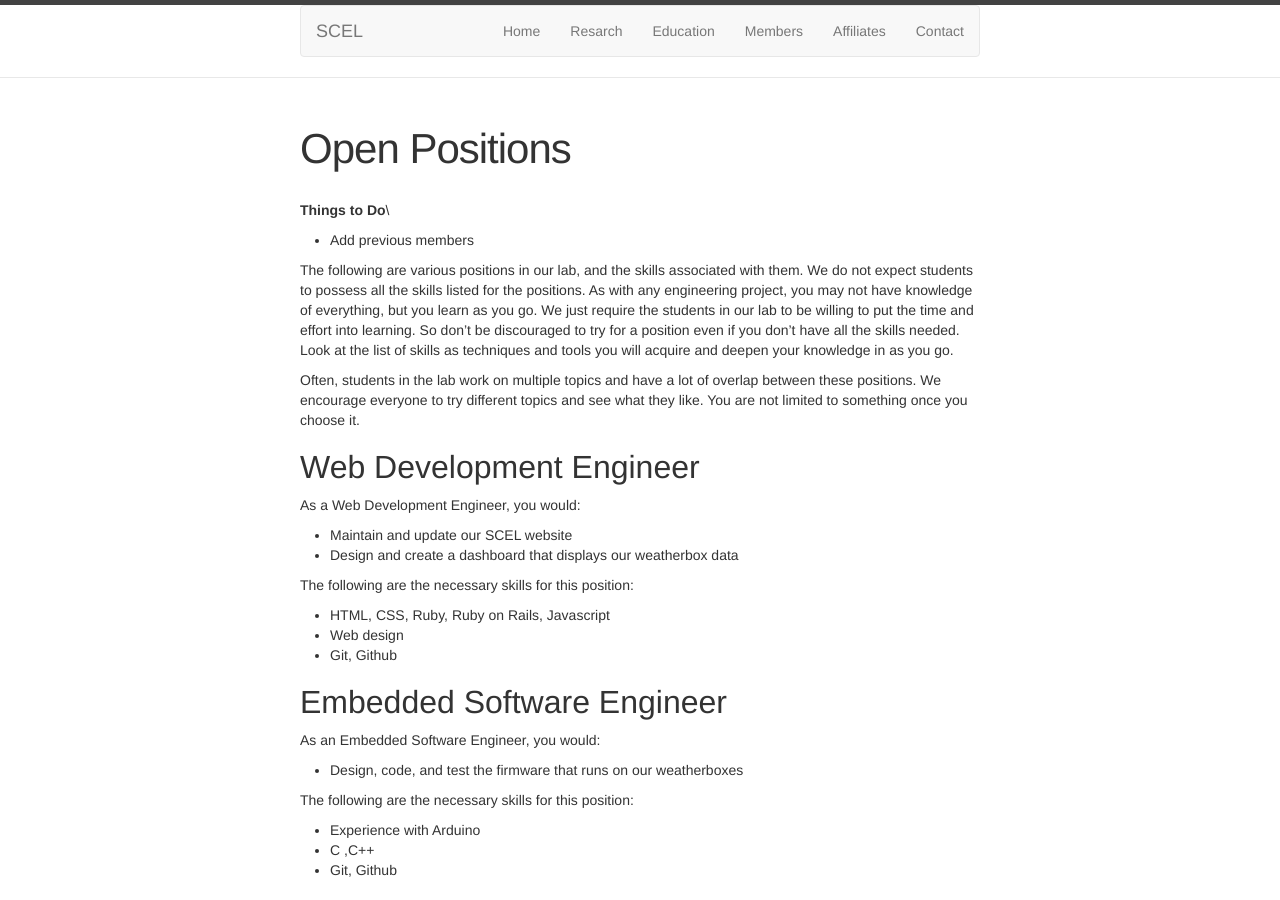
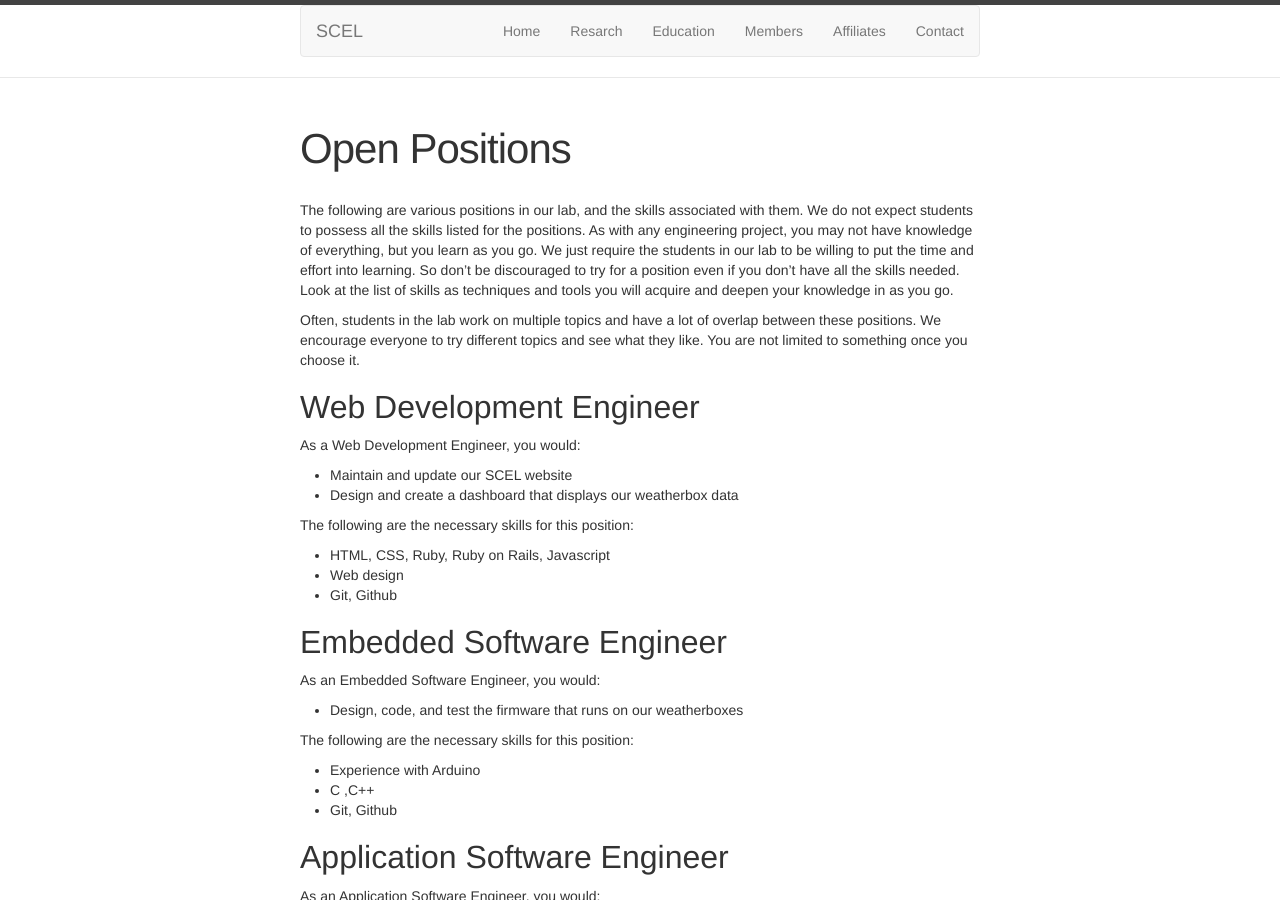
Before and after one commit to aobatake/scel-hawaii.org, a Jekyll site: the page built from pages/open-positions.md, in a window 1280 px wide and 900 px high. Built offline with Jekyll 4.4.1, drawn with Linux system fonts in a browser that asks for light colours.

Commit message:
Removed todos from open positions

```diff
--- a/pages/open-positions.md
+++ b/pages/open-positions.md
@@ -3,9 +3,6 @@ layout: page
 title: "Open Positions"
 permalink: /open-positions/
 ---
-
-**Things to Do**\\
-* Add previous members
 
 The following are various positions in our lab, and the skills associated with
 them. We do not expect students to possess all the skills listed for the
```
